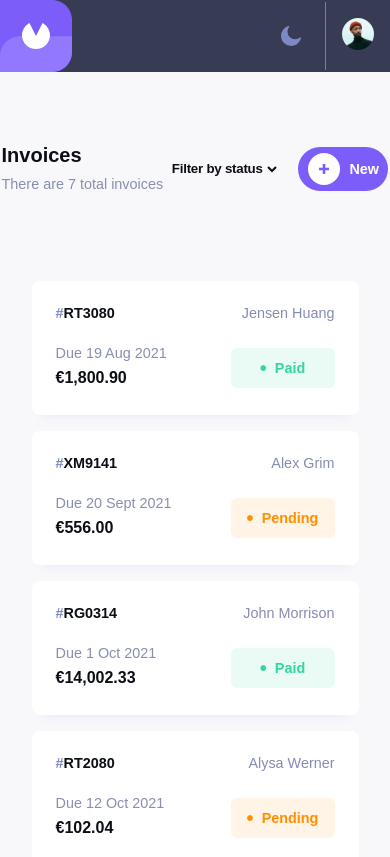
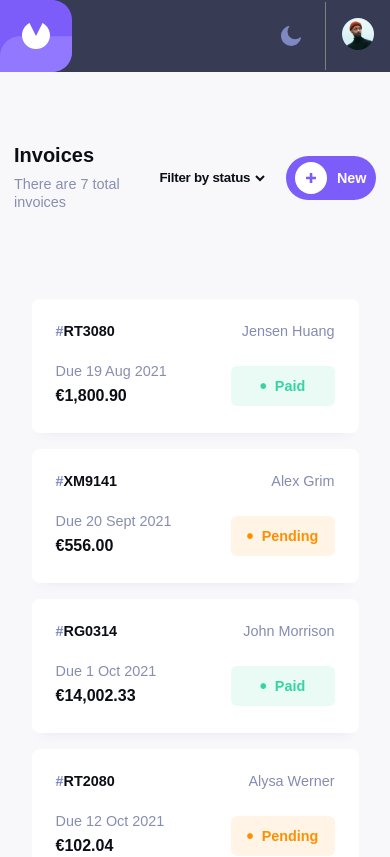
Before and after one commit to juliancioc/invoice-app-react, a React (Create React App) app: page / in a window 390 px wide. Shown: the top 857 px of the page. Built offline with nearby package versions, Linux system fonts and the light colour scheme.

Commit message:
fix: filter mobile

```diff
--- a/src/components/Filters/index.tsx
+++ b/src/components/Filters/index.tsx
@@ -28,6 +28,7 @@ const Filters = () => {
       <S.RightSide>
         <select name="filter" id="filter">
           <option>Filter by status</option>
+          <option>Paid</option>
         </select>
         <button onClick={handleNewInvoice}>
           <img src={iconPlus} alt="Button add invoice" />
--- a/src/components/Filters/styles.ts
+++ b/src/components/Filters/styles.ts
@@ -4,7 +4,7 @@ export const Wrapper = styled.div`
   display: flex;
   justify-content: space-around;
   align-items: center;
-  padding: 72px 0;
+  padding: 72px 14px;
   max-width: 730px;
 
   @media (min-width: 768px) {
--- a/src/components/NewInvoice/ActionsNewInvoice/styles.ts
+++ b/src/components/NewInvoice/ActionsNewInvoice/styles.ts
@@ -9,7 +9,6 @@ export const Container = styled.div`
   background-color: var(--color-white);
   box-shadow: inset 0px 10px 10px -10px rgba(72, 84, 159, 0.1);
   border-radius: 0px 0px 20px 0px;
-
 
   .btn-save-as-draft {
     background-color: var(--color1);
```
Also changed, not shown: 1 other file (tests, documents, lock files or other folders).
